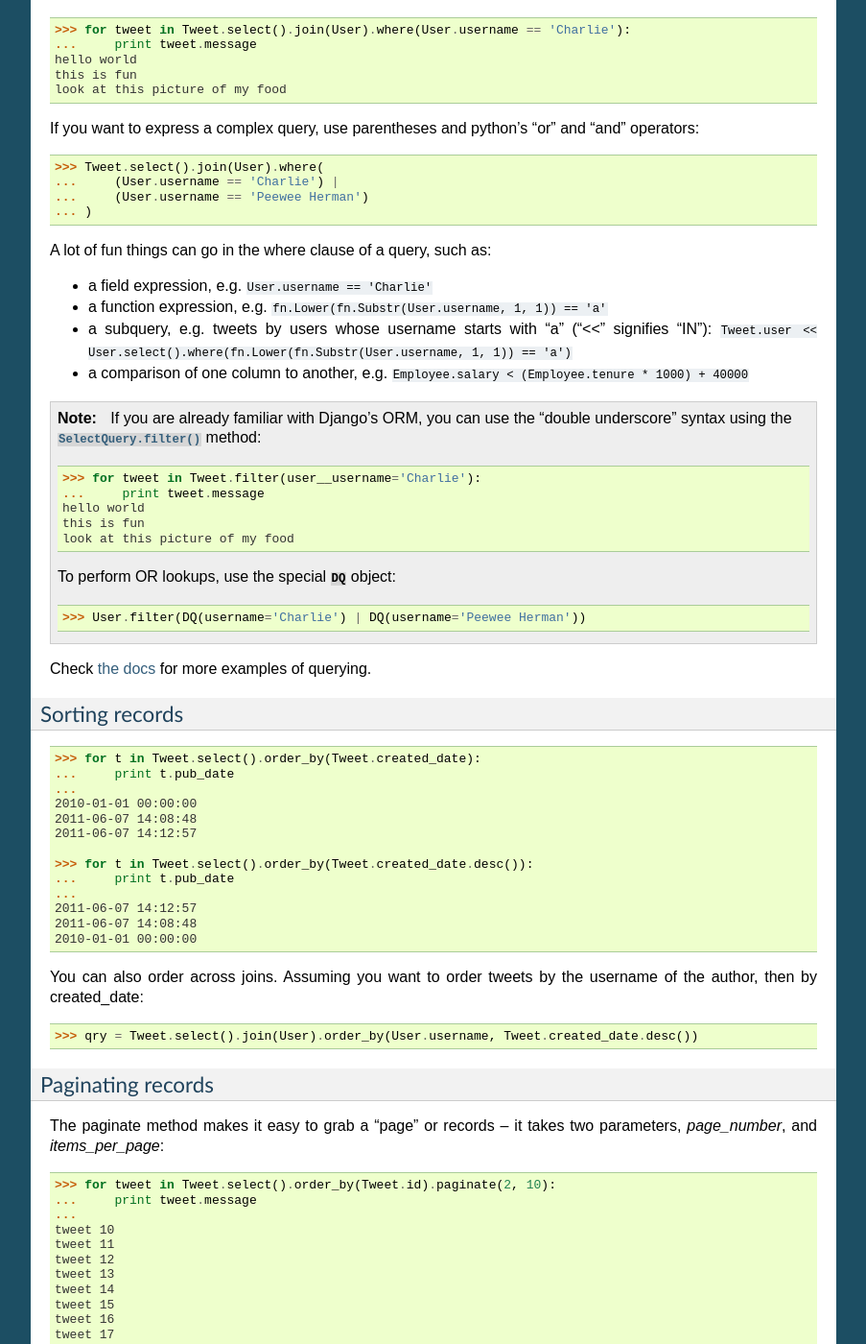
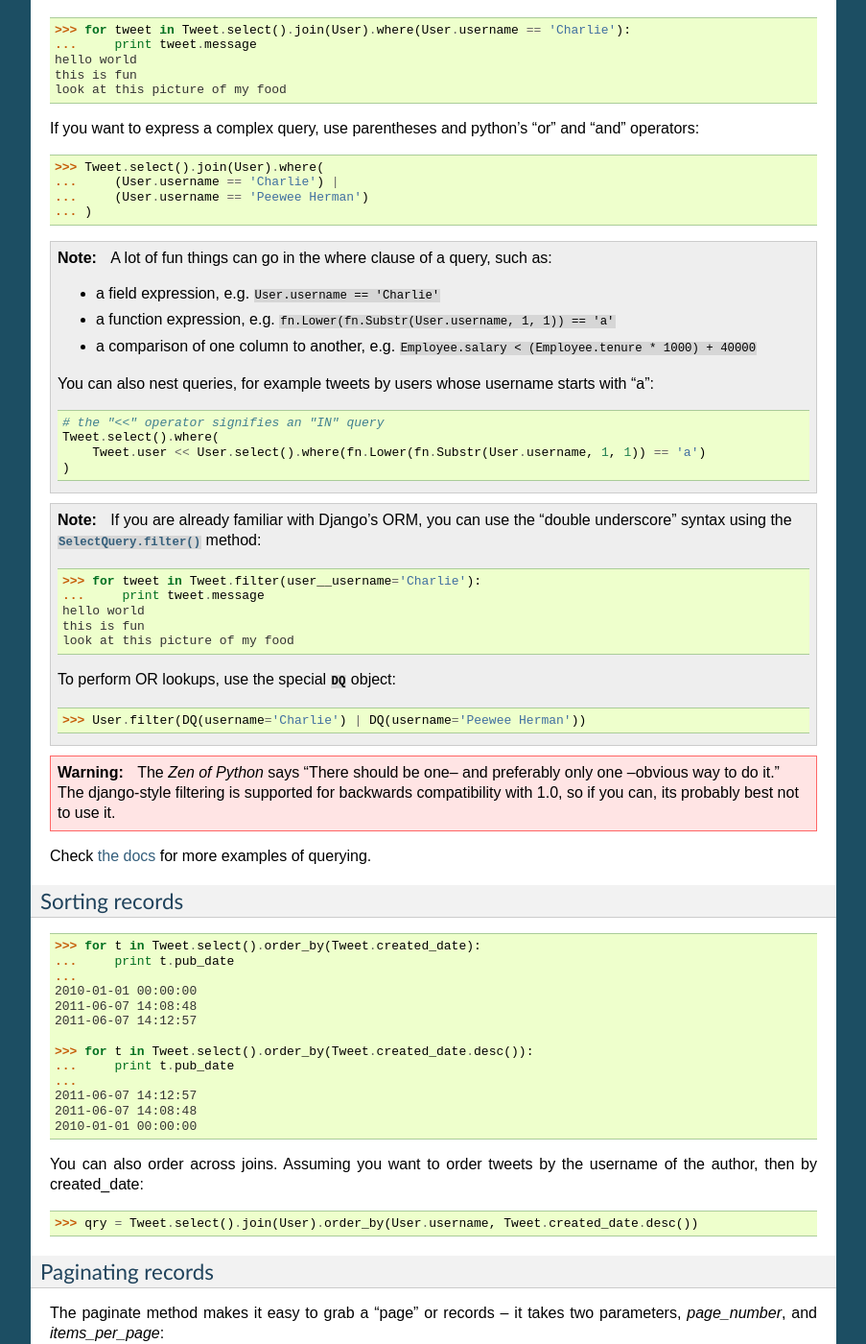
Before and after one commit to coleifer/peewee, a Sphinx documentation site: the page built from docs/peewee/cookbook.rst, in a window 1280 px wide and 1400 px high, scrolled down 5300 px. Shown: the whole window at 96% size, without its empty margins (198-1101 px from the left). Built offline with Sphinx 7.4.7, drawn with Linux system fonts in a browser that asks for light colours.

Commit message:
Adding notes

```diff
--- a/docs/peewee/cookbook.rst
+++ b/docs/peewee/cookbook.rst
@@ -377,13 +377,22 @@ operators:
     ...     (User.username == 'Peewee Herman')
     ... )
 
-A lot of fun things can go in the where clause of a query, such as:
+.. note::
 
-* a field expression, e.g. ``User.username == 'Charlie'``
-* a function expression, e.g. ``fn.Lower(fn.Substr(User.username, 1, 1)) == 'a'``
-* a subquery, e.g. tweets by users whose username starts with "a" ("<<" signifies "IN"):
-  ``Tweet.user << User.select().where(fn.Lower(fn.Substr(User.username, 1, 1)) == 'a')``
-* a comparison of one column to another, e.g. ``Employee.salary < (Employee.tenure * 1000) + 40000``
+    A lot of fun things can go in the where clause of a query, such as:
+
+    * a field expression, e.g. ``User.username == 'Charlie'``
+    * a function expression, e.g. ``fn.Lower(fn.Substr(User.username, 1, 1)) == 'a'``
+    * a comparison of one column to another, e.g. ``Employee.salary < (Employee.tenure * 1000) + 40000``
+
+    You can also nest queries, for example tweets by users whose username starts with "a":
+
+    .. code-block:: python
+
+        # the "<<" operator signifies an "IN" query
+        Tweet.select().where(
+            Tweet.user << User.select().where(fn.Lower(fn.Substr(User.username, 1, 1)) == 'a')
+        )
 
 .. note::
     If you are already familiar with Django's ORM, you can use the "double underscore"
@@ -403,6 +412,10 @@ A lot of fun things can go in the where clause of a query, such as:
 
         >>> User.filter(DQ(username='Charlie') | DQ(username='Peewee Herman'))
 
+.. warning::
+    The *Zen of Python* says "There should be one-- and preferably only one --obvious way to do it."
+    The django-style filtering is supported for backwards compatibility with 1.0, so if you can, its
+    probably best not to use it.
 
 Check :ref:`the docs <query_compare>` for more examples of querying.
 
```
